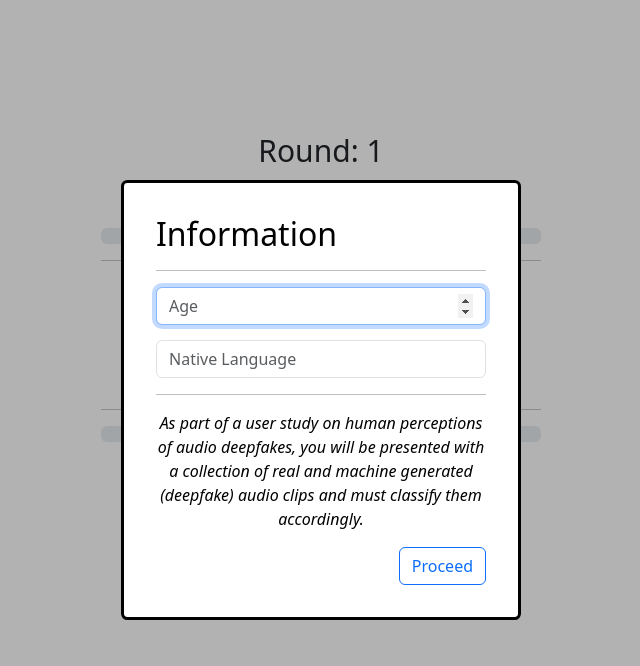
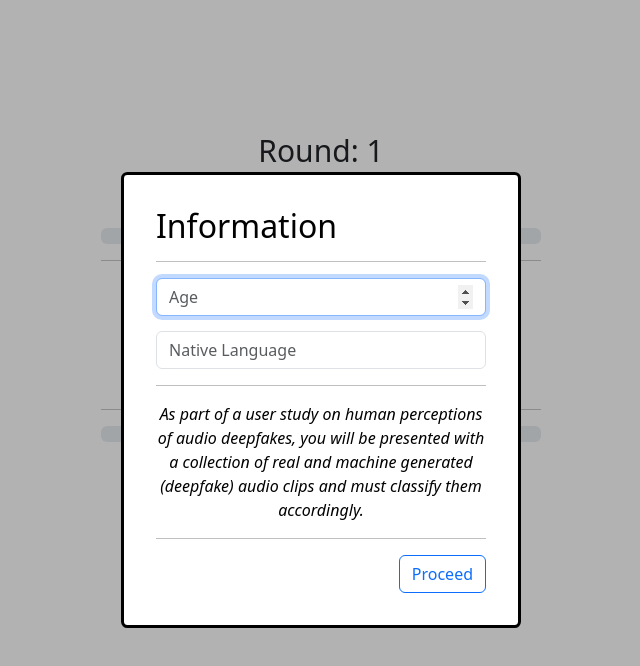
Before and after one commit to UmarRamzan/Audio-Deepfake-Measurements, a SvelteKit app in the folder web_app/: page / in a window 1280 px wide. Shown: the top 666 px of the page, without its empty margins (319-959 px from the left). Built offline with nearby package versions, Linux system fonts and the light colour scheme; no server answers; the database is empty.

Commit message:
Update +page.svelte

```diff
--- a/web_app/src/routes/+page.svelte
+++ b/web_app/src/routes/+page.svelte
@@ -286,6 +286,7 @@
 
 		<hr />
         <p style="font-style:oblique; text-align:center">As part of a user study on human perceptions of audio deepfakes, you will be presented with a collection of real and machine generated (deepfake) audio clips and must classify them accordingly.</p>
+		<hr />
 		<!-- svelte-ignore a11y-autofocus -->
         {#if !creatingUser}
             <div style="display: flex; justify-content: end;">
```
